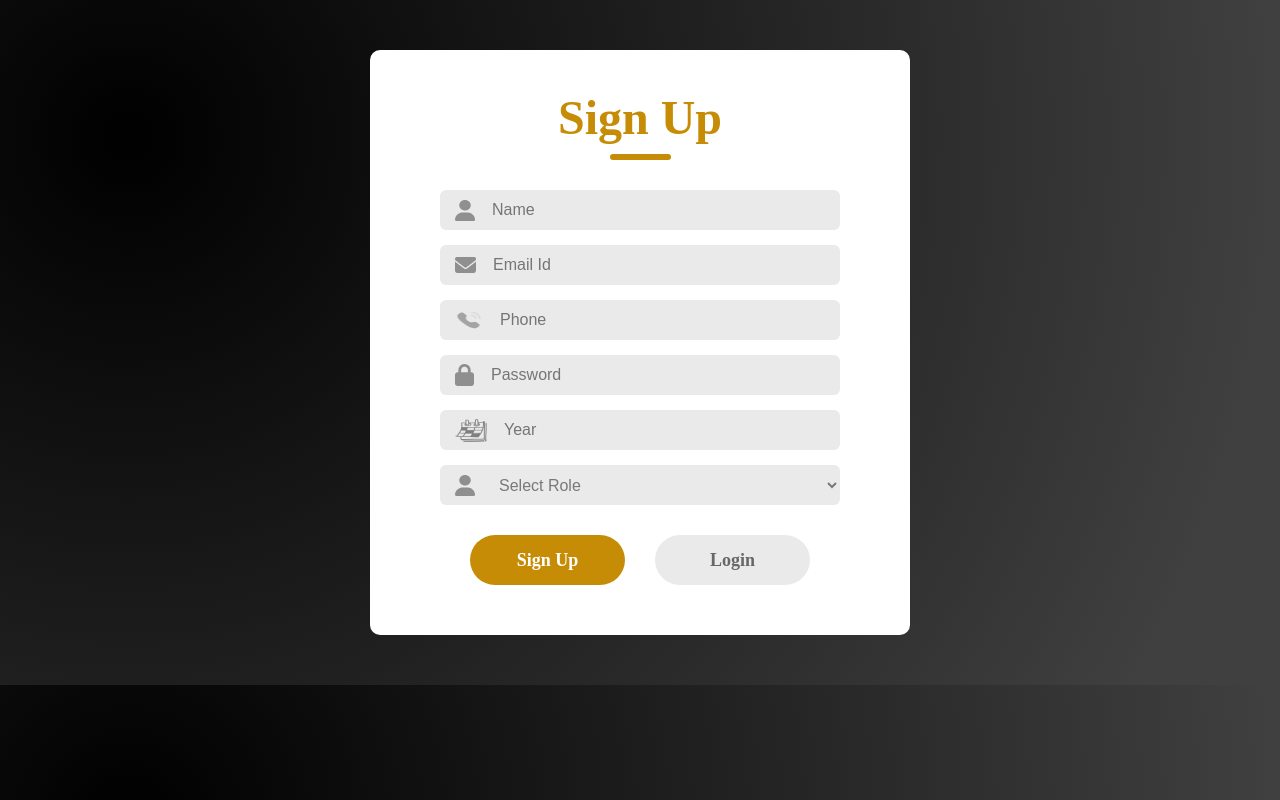
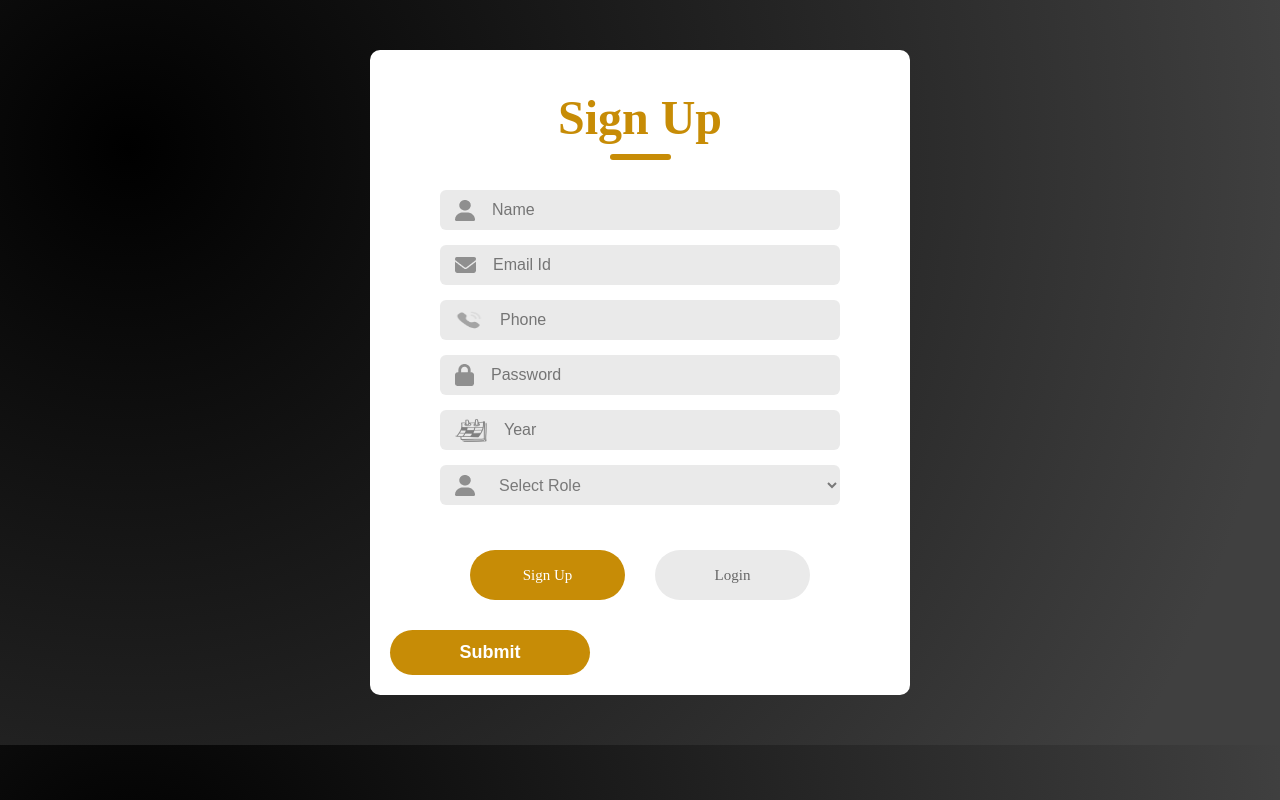
Before and after one commit to KHATIYAN19/campus-connect, a React (Vite) app in the folder frontend/: page / in a window 1280 px wide. Built offline with nearby package versions, Linux system fonts and the light colour scheme.

Commit message:
css changes

```diff
--- a/frontend/package.json
+++ b/frontend/package.json
@@ -10,6 +10,7 @@
     "preview": "vite preview"
   },
   "dependencies": {
+    "axios": "^1.7.7",
     "react": "^18.3.1",
     "react-dom": "^18.3.1"
   },
--- a/frontend/src/Components/LoginSignUp/LoginSignUp.css
+++ b/frontend/src/Components/LoginSignUp/LoginSignUp.css
@@ -106,6 +106,27 @@
     align-items: center;
     width: 80%;
     max-width: 200px;
+    height: 20px;
+    color: #fff;
+    background: #c78c06;
+    border-radius: 50px;
+    font-size: 15px;
+    font-weight: 500;
+    cursor: pointer;
+    text-align: center;
+}
+
+.gray {
+    background: #eaeaea;
+    color: #676767;
+}
+
+.submitBtn {
+    display: flex;
+    justify-content: center;
+    align-items: center;
+    width: 80%;
+    max-width: 200px;
     height: 45px;
     color: #fff;
     background: #c78c06;
@@ -114,11 +135,7 @@
     font-weight: 700;
     cursor: pointer;
     text-align: center;
-}
-
-.gray {
-    background: #eaeaea;
-    color: #676767;
+    border: none;
 }
 
 /* Tablet and up */
--- a/frontend/src/Components/LoginSignUp/LoginSignUp.jsx
+++ b/frontend/src/Components/LoginSignUp/LoginSignUp.jsx
@@ -5,9 +5,50 @@ import email_icon from '../Assets/email.png'
 import password_icon from '../Assets/password.png'
 import phone_icon from '../Assets/phone.png'
 import year_icon from '../Assets/year.png'
+import axios from 'axios';
 
 const LoginSignUp = () => {
   const [action, setAction] = useState("Sign Up");
+  const [name, setName] = useState('');
+  const [email, setEmail] = useState('');
+  const [phone, setPhone] = useState('');
+  const [password, setPassword] = useState('');
+  const [year, setYear] = useState('');
+  const [role, setRole] = useState('');
+
+  const handleSignUp = async (e) => {
+    e.preventDefault();
+
+    try {
+        const response = await axios.post('https://localhost:8080/signup',{
+            name,
+            email,
+            phone,
+            password,
+            year,
+            role
+        });
+        console.log('Sign up successful:', response.data);
+
+        setAction("Login");
+    } catch(error) {
+        console.error('Error during sign-up:', error);
+    }
+  };
+
+  const handleLogin = async (e) => {
+    e.preventDefault();
+
+    try {
+        const response = await axios.post('http://localhost:8080/login', {
+            email,
+            password
+        });
+        console.log('Login successful:', response.data);
+    } catch (error) {
+        console.error('Error during login:', error);
+    }
+  };
 
   return (
     <div className='container'>
@@ -15,42 +56,56 @@ const LoginSignUp = () => {
             <div className="text">{action}</div>
             <div className="underline"></div>
         </div>
-        <div className="inputs">
+        <form className="inputs" onSubmit={action==='Sign Up'?handleSignUp : handleLogin}>
             {action==="Login"?<div></div>:
             <div className="input">
             <img src={user_icon} alt="user_icon" />
-            <input type="text" placeholder='Name'/>
+            <input type="text" placeholder='Name' value={name} onChange={(e) => setName(e.target.value)} />
         </div>}
             <div className="input">
                 <img src={email_icon} alt="email_icon" />
-                <input type="email" placeholder='Email Id'/>
+                <input type="email" placeholder='Email Id' value={email} onChange={(e) => setEmail(e.target.value)} />
             </div>
             {action==='Login'?<div></div>:<div className="input">
                 <img src={phone_icon} alt="phone_icon" width="28" height="20"/>
-                <input type="tel" placeholder='Phone'/>
+                <input type="tel" placeholder='Phone' value={phone} onChange={(e) => setPhone(e.target.value)} />
             </div>}
             <div className="input">
                 <img src={password_icon} alt="password_icon" />
-                <input type="password" placeholder='Password'/>
+                <input type="password" placeholder='Password' value={password} onChange={(e) => setPassword(e.target.value)} />
             </div>
             {action==="Login"?<div></div>:<div className="input">
                 <img src={year_icon} alt="year_icon" width="32" height="23"/>
-                <input type="year" placeholder='Year'/>
+                <input type="number" placeholder='Year' value={year} onChange={(e) => setYear(e.target.value)} />
             </div>}
             {action==="Login"?<div></div>:<div className="input">
                 <img src={user_icon} alt="password_icon" />
-                <select className='dropdown' placeholder='Role'>
-                    <option value="" disabled selected>Select Role</option>
+                <select className='dropdown' placeholder='Role' value={role} onChange={(e) => setRole(e.target.value)}>
+                    <option value="" disabled>Select Role</option>
                     <option value="admin">Admin</option>
                     <option value="student">Student</option>
                 </select>
             </div>}
+            <div className="submit-container">
+          <div
+            className={action === "Login" ? "submit gray" : "submit"}
+            onClick={() => { setAction("Sign Up") }}>
+            Sign Up
+          </div>
+          <div
+            className={action === "Sign Up" ? "submit gray" : "submit"}
+            onClick={() => { setAction("Login") }}>
+            Login
+          </div>
         </div>
-        {action==="Sign Up"?<div></div>:<div className="forget-password">Forgot Password?<span> Click Here!</span> </div>}
-        <div className="submit-container">
-            <div className={action==="Login"?"submit gray":"submit"} onClick={() => {setAction("Sign Up")}}>Sign Up</div>
-            <div className={action==="Sign Up"?"submit gray":"submit"} onClick={() => {setAction("Login")}}>Login</div>
-        </div>
+        {/* Submit the form when the action is either Sign Up or Login */}
+      </form>
+      <button type="submit" className="submitBtn">
+          {/* {action === "Sign Up" ? "Sign Up" : "Login"} */}
+          Submit
+        </button>
+      {action === "Login" && <div className="forget-password">Forgot Password?<span> Click Here!</span> </div>}
+
     </div>
   );
 }
```
Also changed, not shown: 1 other file (tests, documents, lock files or other folders).
